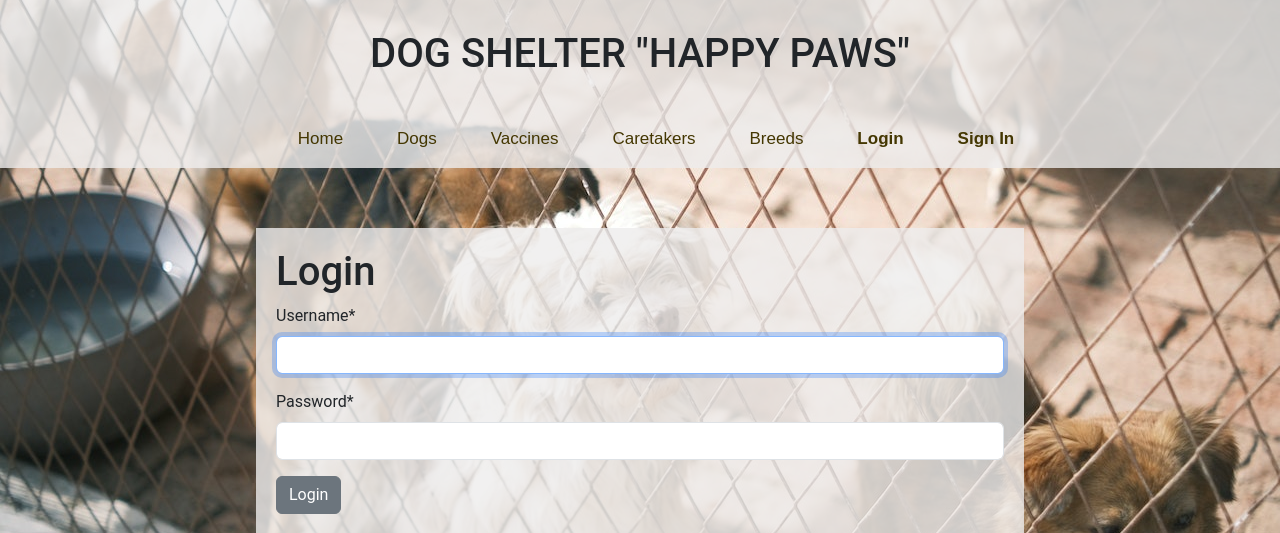
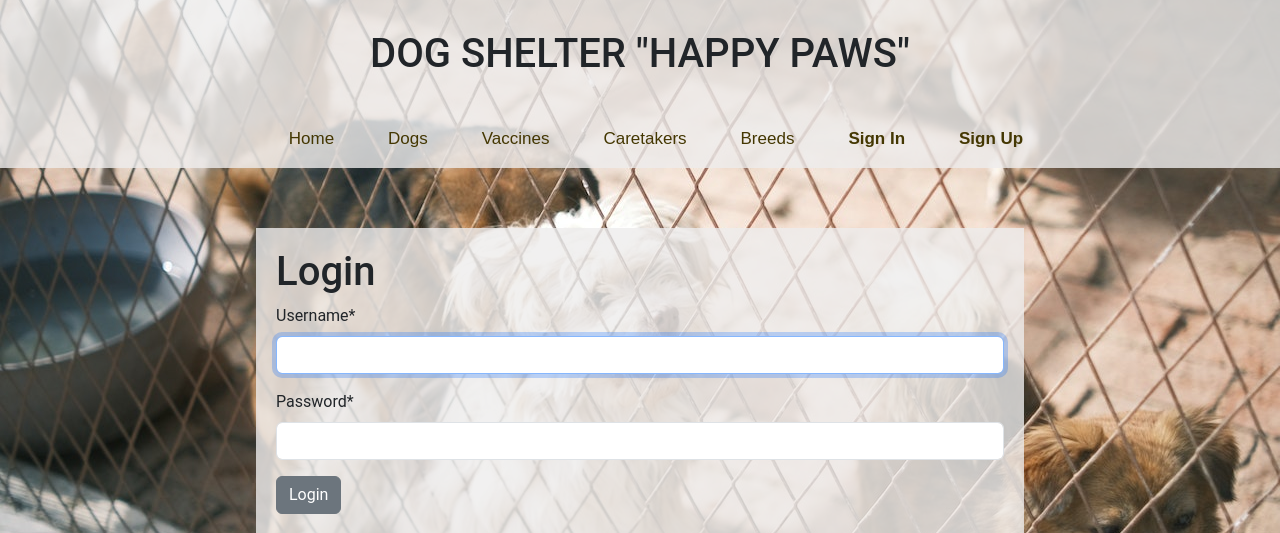
Before and after one commit to OksanaAdamchuk/dog-shelter, a Django app: page /accounts/login/ in a window 1280 px wide. Shown: the top 533 px of the page. Run offline with Django 4.2, Linux system fonts and the light colour scheme; some libraries are stand-ins or nearby versions.

Commit message:
change navigation buttons to Sign In and Sign Up

```diff
--- a/templates/includes/navigation.html
+++ b/templates/includes/navigation.html
@@ -12,8 +12,8 @@
       <li><a class="menu-item " href="{{ user.get_absolute_url }}">User: {{ user.username }}</a></li>
       <li><a class="menu-item" href="{% url 'logout' %}">Logout</a></li>
     {% else %}
-      <li><a class="menu-item" href="{% url 'login' %}">Login</a></li>
-      <li><a class="menu-item" href="{% url 'shelter:caretaker-create' %}">Sign In</a></li>
+      <li><a class="menu-item" href="{% url 'login' %}">Sign In</a></li>
+      <li><a class="menu-item" href="{% url 'shelter:caretaker-create' %}">Sign Up</a></li>
     {% endif %}
     </ul>
 </nav>
```
